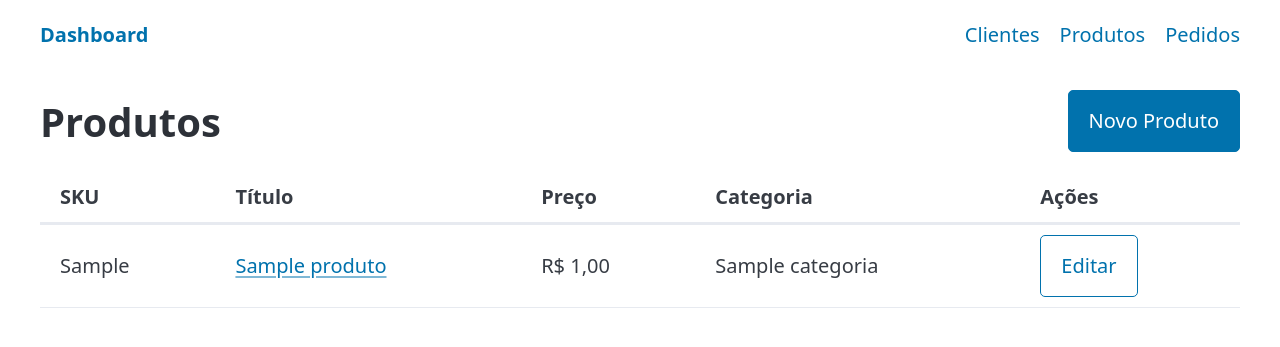
After one commit to rg3915/django-modelagem, a Django app: page /produtos/ in a window 1280 px wide. The commit adds this page. Shown: the top 347 px of the page. Run offline with Django 5.2, Linux system fonts and the light colour scheme; tables that the repository leaves empty hold one stand-in row (values such as "Sample post"); some libraries are stand-ins or nearby versions.

Commit message:
Adiciona lista de Produtos.

```diff
--- a/apps/core/templates/includes/menu.html
+++ b/apps/core/templates/includes/menu.html
@@ -4,7 +4,7 @@
     </ul>
     <ul>
         <li><a href="{% url 'pessoa:cliente_list' %}">Clientes</a></li>
-        <li><a href="#">Produtos</a></li>
+        <li><a href="{% url 'produto:produto_list' %}">Produtos</a></li>
         <li><a href="#">Pedidos</a></li>
     </ul>
 </nav>
--- a/apps/core/templates/index.html
+++ b/apps/core/templates/index.html
@@ -13,7 +13,7 @@
         </article>
     </a>
 
-    <a href="#" style="text-decoration: none; color: inherit;">
+    <a href="{% url 'produto:produto_list' %}" style="text-decoration: none; color: inherit;">
         <article class="card">
             <h2>{{ total_produtos }}</h2>
             <p>Produtos</p>
--- a/apps/pessoa/views.py
+++ b/apps/pessoa/views.py
@@ -20,10 +20,8 @@ class ClienteDetailView(DetailView):
 class ClienteCreateView(CreateView):
     model = Cliente
     form_class = ClienteForm
-    template_name = 'pessoa/cliente_form.html'
 
 
 class ClienteUpdateView(UpdateView):
     model = Cliente
     form_class = ClienteForm
-    template_name = 'pessoa/cliente_form.html'
--- /dev/null
+++ b/apps/produto/templates/produto/produto_list.html
@@ -0,0 +1,43 @@
+{% extends 'base.html' %}
+
+{% block title %}Produtos{% endblock %}
+
+{% block content %}
+<div style="display: flex; justify-content: space-between; align-items: center; margin-bottom: 1rem;">
+    <h1 style="margin: 0;">Produtos</h1>
+    <a href="#" role="button">Novo Produto</a>
+</div>
+
+<table role="grid">
+    <thead>
+        <tr>
+            <th>SKU</th>
+            <th>Título</th>
+            <th>Preço</th>
+            <th>Categoria</th>
+            <th>Ações</th>
+        </tr>
+    </thead>
+    <tbody>
+        {% for produto in object_list %}
+        <tr>
+            <td>{{ produto.sku }}</td>
+            <td>
+                <a href="#">{{ produto.titulo }}</a>
+            </td>
+            <td>R$ {{ produto.preco }}</td>
+            <td>{{ produto.categoria }}</td>
+            <td>
+                <a href="#" role="button" class="outline" style="margin: 0;">Editar</a>
+            </td>
+        </tr>
+        {% empty %}
+        <tr>
+            <td colspan="5" style="text-align: center;">Nenhum produto cadastrado.</td>
+        </tr>
+        {% endfor %}
+    </tbody>
+</table>
+
+{% include 'includes/pagination.html' %}
+{% endblock %}
--- /dev/null
+++ b/apps/produto/urls.py
@@ -0,0 +1,11 @@
+from django.urls import path
+
+from apps.produto import views
+
+
+app_name = 'produto'
+
+
+urlpatterns = [
+    path('produtos/', views.ProdutoListView.as_view(), name='produto_list'),
+]
--- a/apps/produto/views.py
+++ b/apps/produto/views.py
@@ -1,3 +1,8 @@
-from django.shortcuts import render
+from django.views.generic import ListView
 
-# Create your views here.
+from apps.produto.models import Produto
+
+
+class ProdutoListView(ListView):
+    model = Produto
+    paginate_by = 20
--- a/apps/urls.py
+++ b/apps/urls.py
@@ -20,5 +20,6 @@ from django.urls import include, path
 urlpatterns = [
     path('', include('apps.core.urls')),
     path('', include('apps.pessoa.urls')),
+    path('', include('apps.produto.urls')),
     path('admin/', admin.site.urls),
 ]
```
Also changed, not shown: apps/produto/migrations/0001_initial.py (added).
